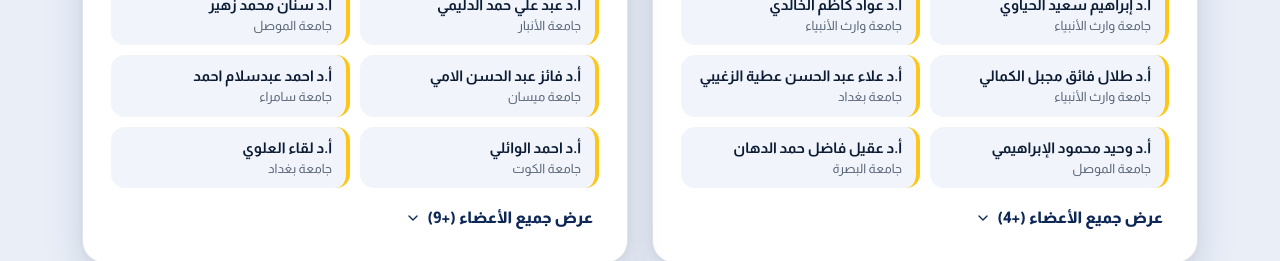
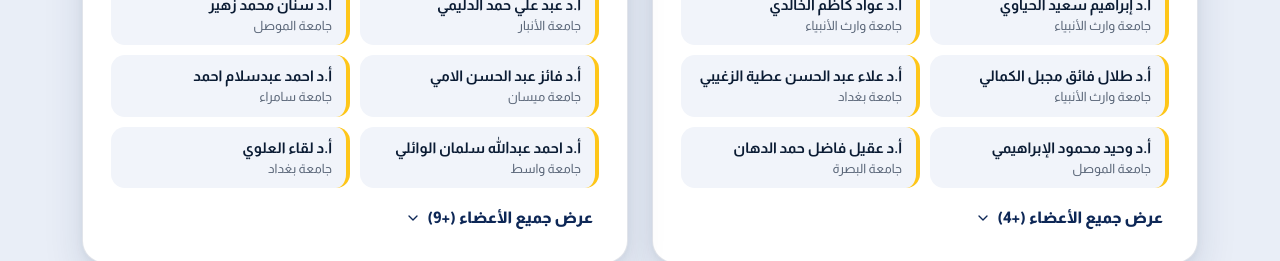
Before and after one commit to sadra-barikbin-uowa/conf-management, a React (Vite) app: page / in a window 1280 px wide. Shown: the part 6700-6961 px from the top of the page. Built offline with nearby package versions, Linux system fonts and the light colour scheme.

Commit message:
Update data.js

```diff
--- a/src/data.js
+++ b/src/data.js
@@ -208,7 +208,7 @@ const SCIENTIFIC = [
   ["أ.د عامر علي حسين العطوي", "qadisiyah", R],
   ["أ.د عبد علي حمد الدليمي", "anbar"], ["أ.د سنان محمد زهير", "mosul"],
   ["أ.د فائز عبد الحسن الامي", "misan"], ["أ.د احمد عبدسلام احمد", "samarra"],
-  ["أ.د احمد الوائلي", "kut"], ["أ.د لقاء العلوي", "baghdad"],
+  ["أ.د احمد عبدالله سلمان الوائلي", "kut"], ["أ.د لقاء العلوي", "baghdad"],
   ["أ.د مصطفى كامل رشيد", "mustansiriyah"], ["أ.د صالح مهدي محمد", "warith"],
   ["أ.د طلال محمد علي الجيجاوي", "warith"], ["أ.د ماهر حميد مجيد", "atu"],
   ["أ.د فهد مغيمش الشمري", "warith"], ["أ.م.د سلام جعفر الاسدي", "karbala"],
@@ -255,7 +255,7 @@ const ORGS = {
   kufa: { ar: "جامعة الكوفة", en: "Univ. of Kufa" },
   karbala: { ar: "جامعة كربلاء", en: "Univ. of Karbala" },
   misan: { ar: "جامعة ميسان", en: "Univ. of Misan" },
-  kut: { ar: "جامعة الكوت", en: "Univ. of Kut" },
+  kut: { ar: "جامعة واسط", en: "Univ. of wasit" },
   qadisiyah: { ar: "جامعة القادسية", en: "Univ. of Al-Qadisiyah" },
   anbar: { ar: "جامعة الأنبار", en: "Univ. of Anbar" },
   samarra: { ar: "جامعة سامراء", en: "Univ. of Samarra" },
```
